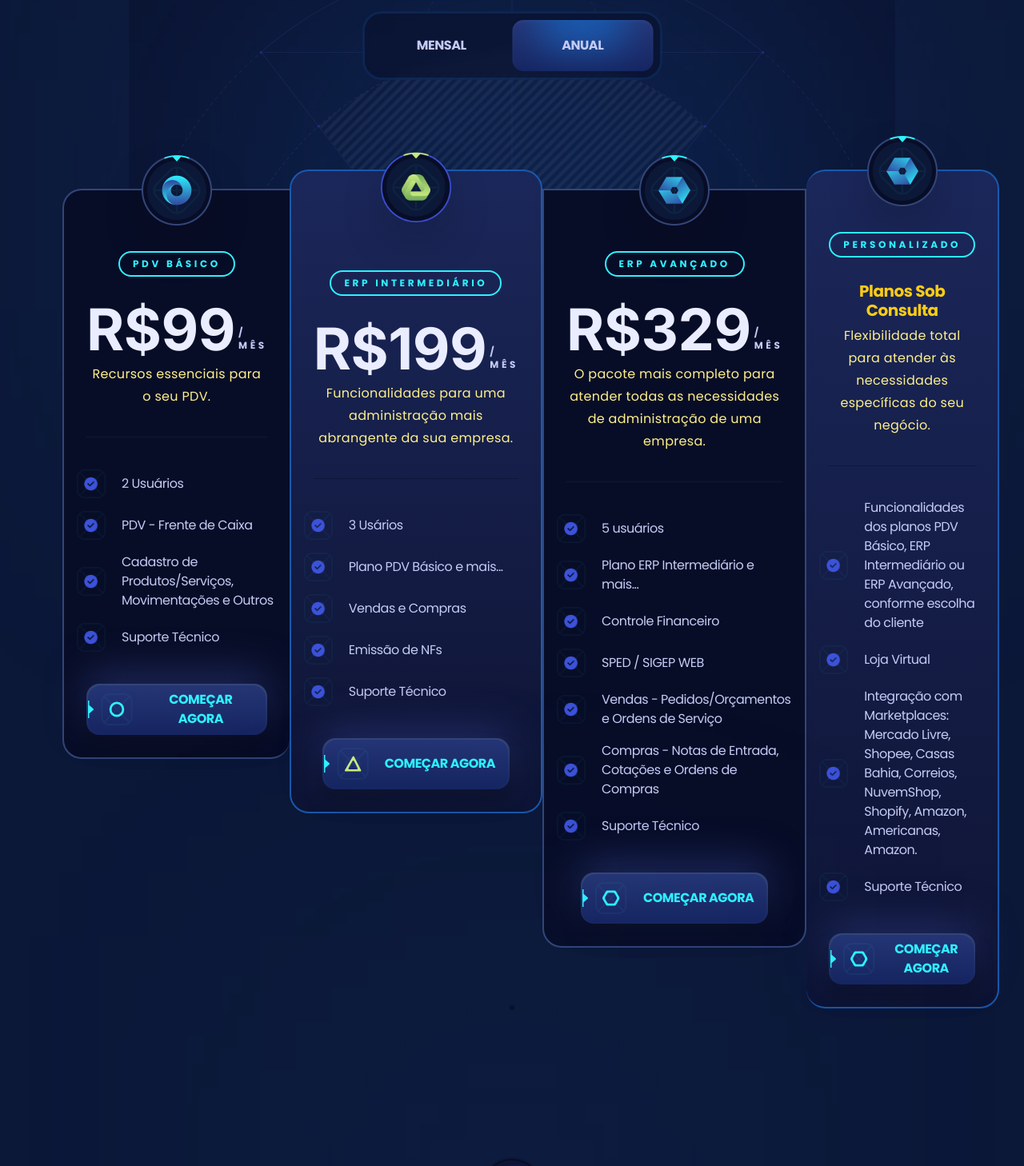
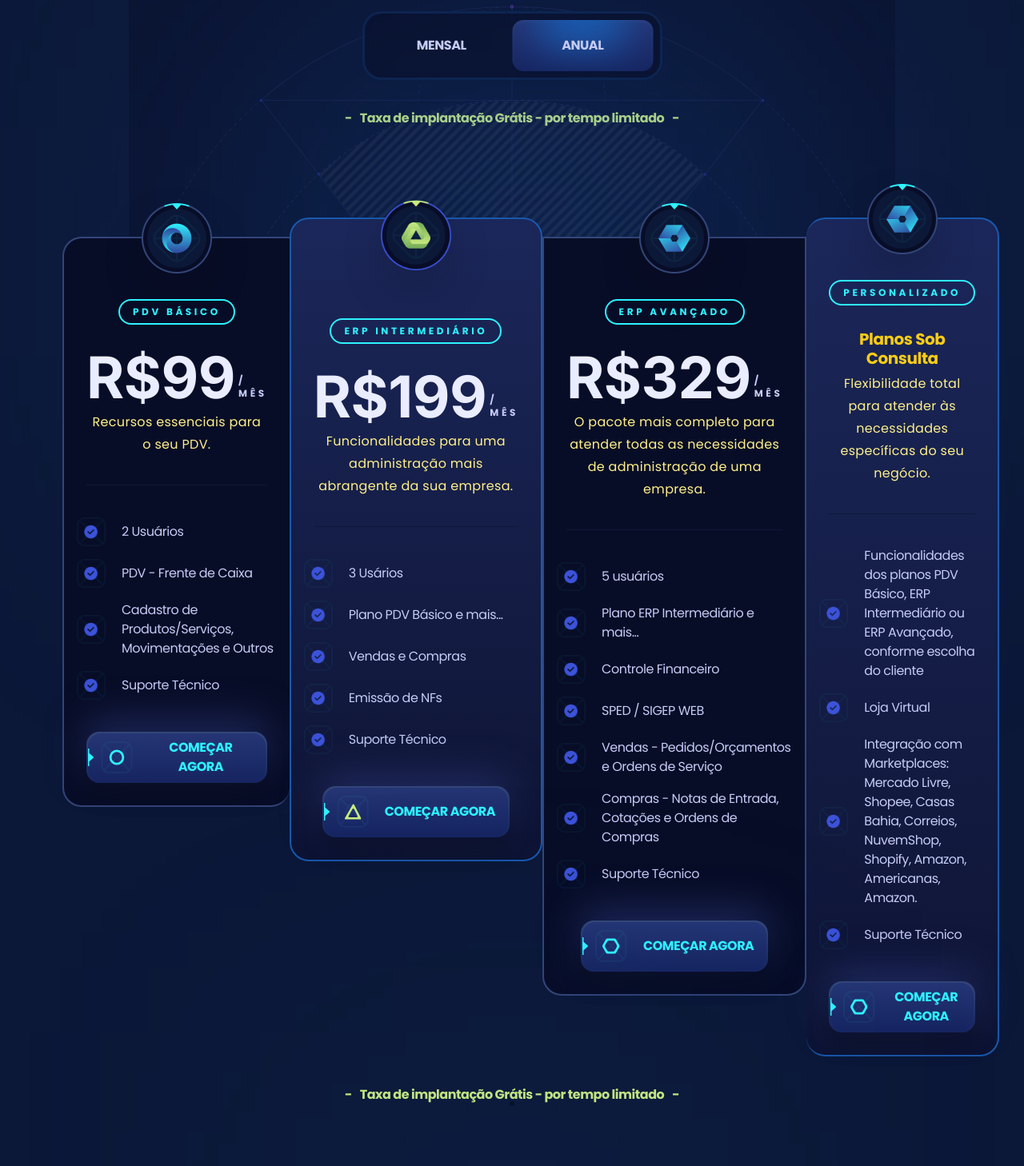
Before and after one commit to phoenix75-S7F/landingpage, a React (Vite) app: page / in a window 1280 px wide. Shown: the part 2276-3734 px from the top of the page at 80% size. Built offline with nearby package versions, Linux system fonts and the light colour scheme.

Commit message:
add info price

```diff
--- /dev/null
+++ b/src/components/Serpro.jsx
@@ -0,0 +1,9 @@
+import React from 'react'
+
+const Serpro = () => {
+  return (
+    <div>Serpro</div>
+  )
+}
+
+export default Serpro
--- /dev/null
+++ b/src/pages/Serpropage.jsx
@@ -0,0 +1,9 @@
+import React from 'react'
+
+const Serpropage = () => {
+  return (
+    <div>Serpropage</div>
+  )
+}
+
+export default Serpropage
--- a/src/sections/Header.jsx
+++ b/src/sections/Header.jsx
@@ -1,23 +1,26 @@
-import { useEffect, useState } from 'react'
-import { Link as LinkScroll } from 'react-scroll'
+import { useEffect, useState } from "react";
+import { Link as LinkScroll } from "react-scroll";
+import * as ReactDOM from "react-dom/client";
 import clsx from "clsx";
+import Serpro from "../components/Serpro";
+
 
 const Header = () => {
- const [hasScrolled, setHasScrolled] = useState(false)
-  const [isOpen, setIsOpen] = useState(false)
+  const [hasScrolled, setHasScrolled] = useState(false);
+  const [isOpen, setIsOpen] = useState(false);
 
   useEffect(() => {
     const handleScroll = () => {
-      setHasScrolled(window.scrollY> 32)
-    }
+      setHasScrolled(window.scrollY > 32);
+    };
 
-    window.addEventListener('scroll', handleScroll)
+    window.addEventListener("scroll", handleScroll);
     return () => {
-      window.removeEventListener('scroll', handleScroll)
-    }
-  }, [])
+      window.removeEventListener("scroll", handleScroll);
+    };
+  }, []);
 
-  const NavLink = ({title}) => (
+  const NavLink = ({ title }) => (
     <LinkScroll
       onClick={() => setIsOpen(false)}
       to={title}
@@ -26,34 +29,48 @@ const Header = () => {
       smooth
       activeClass="nav-active"
       className="base-bold text-p4 uppercase
-        transition-colors duration-500 cursor-pointer hover:text-p1 max-lg:my-4 max-lg:h5"
-    >
+        transition-colors duration-500 cursor-pointer hover:text-p1 max-lg:my-4 max-lg:h5">
       {title}
     </LinkScroll>
-)
+  );
+
+  function handleSerpro() {
+    const root = ReactDOM.createRoot(document.getElementById("root"));
+    const element = <Serpro />;
+    root.render(element);
+  }
 
   return (
-    <header className={clsx(
+    <header
+      className={clsx(
         "fixed top-0 left-0 z-50 w-full py-10 transition-all duration-500 max-lg:py-4",
         hasScrolled && "py-2 bg-black-100 backdrop-blur-[8px]",
       )}>
       <div className="container flex h-14 items-center max-lg:px-5">
         <a className="lg:hidden flex-1 cursor-pointer rounded-14 z-2">
-                <img src="/images/pzeronew.png" width={145} heigth={95} alt="logo" className="rounded-md"/>
+          <img
+            src="/images/pzeronew.png"
+            width={145}
+            heigth={95}
+            alt="logo"
+            className="rounded-md"
+          />
         </a>
 
-            <div className={clsx(
+        <div
+          className={clsx(
             "w-full max-lg:fixed max-lg:top-0 max-lg:left-0 max-lg:w-full max-lg:bg-s2 max-lg:opacity-0",
             isOpen ? "max-lg:opacity-100" : "max-lg:pointer-events-none",
           )}>
-              <div className="max-lg:relative max-lg:flex max-lg:flex-col
+          <div
+            className="max-lg:relative max-lg:flex max-lg:flex-col
                  max-lg:min-h-screen max-lg:p-6 max-lg:overflow-hidden sidebar-before max-md:px-4">
             <nav className="max-lg:relative max-lg:z-2 max-lg:my-auto">
               <ul className="flex max-lg:block max-lg:px-12">
                 <li className="nav-li">
-                              <NavLink title="funcionalidades"/>
+                  <NavLink title="funcionalidades" />
                   <div className="dot" />
-                              <NavLink title="preços"/>
+                  <NavLink title="preços" />
                 </li>
 
                 <li className="nav-logo">
@@ -62,16 +79,30 @@ const Header = () => {
                     offset={-250}
                     spy
                     smooth
-                                 className={clsx("max-lg:hidden transition-transform duration-500 cursor-pointer")}
-                              >
-                                <img src="/images/pzeronew.png" width={220} heigth={105} alt="logo" className="rounded-md"/>
+                    className={clsx(
+                      "max-lg:hidden transition-transform duration-500 cursor-pointer",
+                    )}>
+                    <img
+                      src="/images/pzeronew.png"
+                      width={220}
+                      heigth={105}
+                      alt="logo"
+                      className="rounded-md"
+                    />
                   </LinkScroll>
                 </li>
 
                 <li className="nav-li">
                   <NavLink title="faq" />
-                               <div className="dot"/>
-                             <NavLink title="contato"/>
+                  <div className="dot" />
+                  <NavLink title="contato" />
+                  {/* <div className="dot" />
+                  <h1
+                   onClick={handleSerpro}
+                    className="base-bold text-p4 uppercase transition-colors duration-500 cursor-pointer hover:text-p1 max-lg:my-4 max-lg:h5">
+                    INTEGRAÇÃO SERPRO
+                  </h1> */}
+                  {/* <NavLinkSERPRO title="Integração SERPRO" /> */}
                 </li>
               </ul>
             </nav>
@@ -97,8 +128,7 @@ const Header = () => {
 
         <button
           className="lg:hidden z-2 size-10 border-2 border-s4/25 rounded-full flex justify-center items-center"
-            onClick={() => setIsOpen((prevState) => !prevState)}
-           >
+          onClick={() => setIsOpen((prevState) => !prevState)}>
           <img
             src={`/images/${isOpen ? "close" : "magic"}.svg`}
             alt="magic"
@@ -107,7 +137,7 @@ const Header = () => {
         </button>
       </div>
     </header>
-  )
-}
+  );
+};
 
-export default Header
+export default Header;
--- a/src/sections/Pricing.jsx
+++ b/src/sections/Pricing.jsx
@@ -45,6 +45,10 @@ const Pricing = () => {
                 )}
               />
             </div>
+
+            <p className="base-bold mt-9 text-center text-p3 before:mx-2.5 before:content-['-'] after:mx-2.5 after:content-['-']">
+              Taxa de implantação Grátis - por tempo limitado
+            </p>
 
             <div className="pricing-bg">
               <img
@@ -94,8 +98,7 @@ const Pricing = () => {
                     "relative flex flex-col items-center",
                     index === 1 ? "pt-24" : "pt-12",
                   )}>
-                  <div
-                    className="small-2 rounded-20 relative z-2 mx-auto mb-6 border-2 px-4 py-1.5 uppercase border-p1 text-p1">
+                  <div className="small-2 rounded-20 relative z-2 mx-auto mb-6 border-2 px-4 py-1.5 uppercase border-p1 text-p1">
                     {plan.title}
                   </div>
 
@@ -122,11 +125,9 @@ const Pricing = () => {
                   )}
 
                   {index === 3 && (
-
-                      <div className="flex text-20 font-bold text-yellow-400 px-5 py-1.5 text-center">
-                        Planos Sob Consulta
-                      </div>
-
+                    <div className="flex text-20 font-bold text-yellow-400 px-5 py-1.5 text-center">
+                      Planos Sob Consulta
+                    </div>
                   )}
                 </div>
                 <div className="body-3 relative z-2 mb-10 w-full border-b-s2 pb-9 text-center text-yellow-200 border-b">
@@ -154,14 +155,18 @@ const Pricing = () => {
                   </Button>
                 </div>
 
-                {/* {index === 1 && (
-                  <p className="small-compact mt-9 text-center text-p3 before:mx-2.5 before:content-['-'] after:mx-2.5 after:content-['-']">
-                    Oferta por tempo limitado
-                  </p>
-                )} */}
+                {/* {index === 1 && ( */}
+                {/* <p className="small-compact mt-9 text-center text-p3 before:mx-2.5 before:content-['-'] after:mx-2.5 after:content-['-']">
+                  Oferta por tempo limitado
+                </p> */}
+                {/* )} */}
               </div>
             ))}
           </div>
+
+          <p className="base-bold mt-9 text-center text-p3 before:mx-2.5 before:content-['-'] after:mx-2.5 after:content-['-']">
+            Taxa de implantação Grátis - por tempo limitado
+          </p>
         </div>
       </Element>
     </section>
```
Lines whose indentation alone changed are shown as unchanged.
